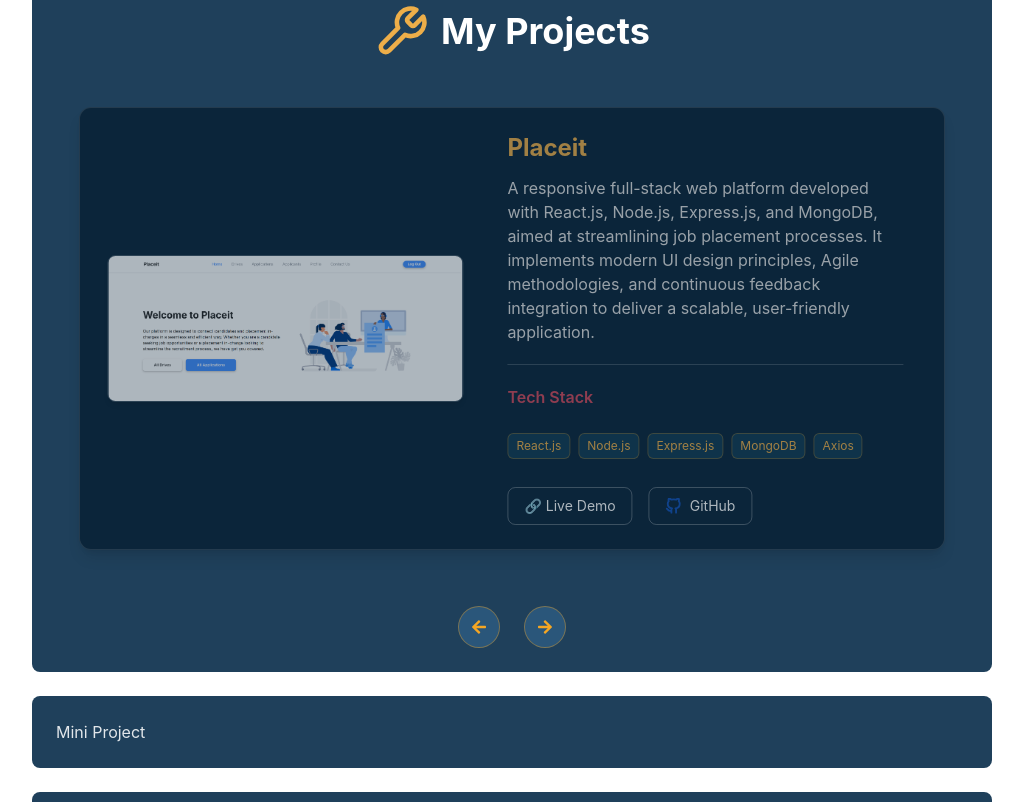
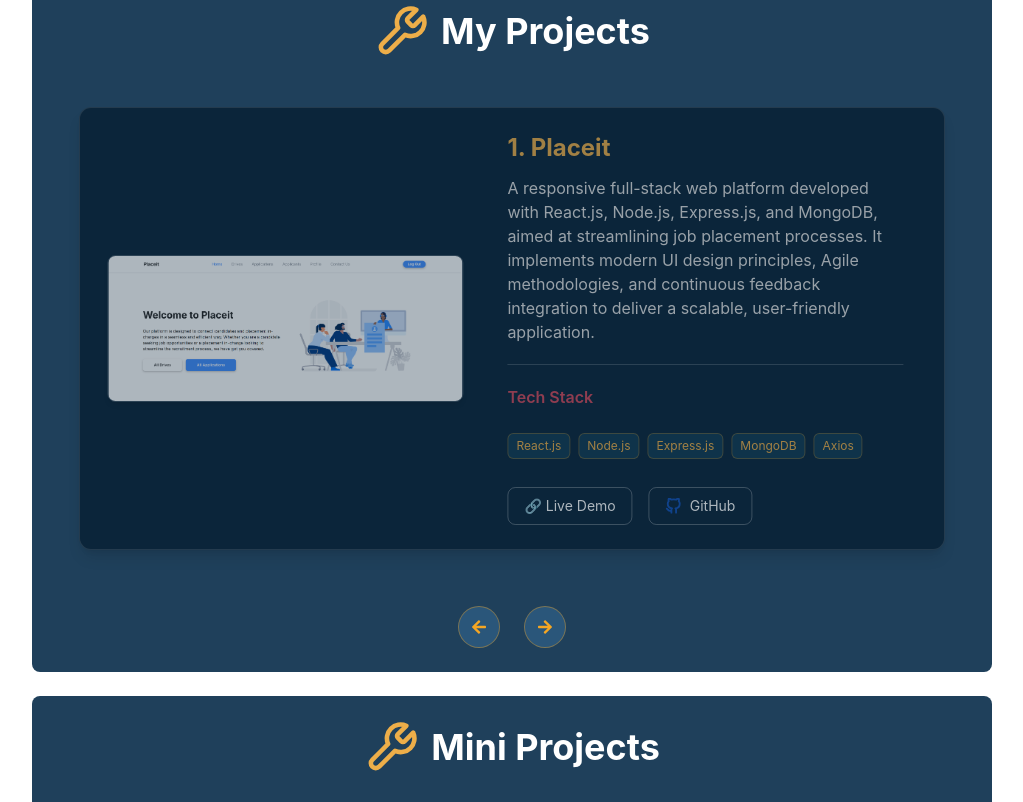
Before and after one commit to ISHITA-ROY016/my-portfolio, a React (Vite) app: page / in a window 1280 px wide. Shown: the part 2000-2802 px from the top of the page, without its empty margins (128-1151 px from the left). Built offline with nearby package versions, Linux system fonts and the light colour scheme.

Commit message:
indexing added in projects.

```diff
--- a/src/components/MiniProjects.jsx
+++ b/src/components/MiniProjects.jsx
@@ -3,8 +3,12 @@ import SkillsTechMarquee from './SkillsTechMarquee'
 
 const MiniProjects = () => {
     return (
-        <div id='miniprojects' className='flex-grow bg-darkSecondary w-full md:w-3/4 max-w-[95%] mx-auto mt-3 sm:mt-6 p-4 sm:p-6 rounded-lg flex flex-col md:flex-row justify-start items-center gap-4 sm:gap-8'>
-            Mini Project
+        <div id='miniprojects' className='flex-grow bg-darkSecondary w-full md:w-3/4 max-w-[95%] mx-auto mt-3 sm:mt-6 p-4 sm:p-6 rounded-lg flex flex-col md:flex-col justify-center items-center gap-6 sm:gap-8'>
+            {/* 🧱 Title */}
+            <div className="flex items-center gap-3 mb-4">
+                <img src="/assets/projects.svg" height={50} width={55} alt="projects-icon" />
+                <span className="text-4xl font-bold text-white">Mini Projects</span>
+            </div>
         </div>
     )
 }
--- a/src/components/Projects.jsx
+++ b/src/components/Projects.jsx
@@ -35,9 +35,7 @@ const Projects = () => {
     return (
         <div
             id="projects"
-            className="flex-grow bg-darkSecondary w-full md:w-3/4 max-w-[95%] mx-auto
-      mt-3 sm:mt-6 p-4 sm:p-6 rounded-lg flex flex-col justify-center items-center
-      gap-6 sm:gap-8"
+            className="flex-grow bg-darkSecondary w-full md:w-3/4 max-w-[95%] mx-auto mt-3 sm:mt-6 p-4 sm:p-6 rounded-lg flex flex-col justify-center items-center gap-6 sm:gap-8"
             onMouseEnter={() => setPaused(true)}
             onMouseLeave={() => setPaused(false)}
         >
@@ -72,7 +70,7 @@ const Projects = () => {
 
                         {/* 📜 Details */}
                         <div className="md:w-1/2 flex flex-col gap-3 text-white">
-                            <h2 className="text-2xl font-bold text-darkHeading">{current.title}</h2>
+                            <h2 className="text-2xl font-bold text-darkHeading">{index + 1}. {current.title}</h2>
                             <p className="text-darkText">{current.description}</p>
 
                             <div className="border-t border-white/20 my-2"></div>
```
